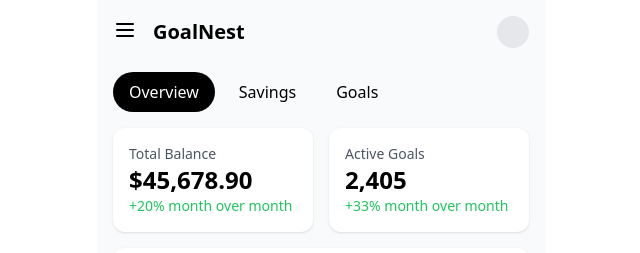
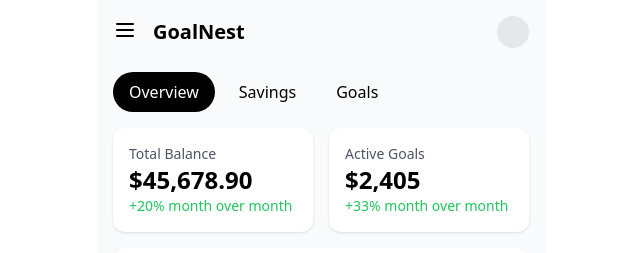
Before and after one commit to the-berryman/goalnest, a React (Vite) app: page / in a window 1280 px wide. Shown: the top 253 px of the page, without its empty margins (319-959 px from the left). Built offline with nearby package versions, Linux system fonts and the light colour scheme.

Commit message:
fixing some values

```diff
--- a/src/App.jsx
+++ b/src/App.jsx
@@ -40,7 +40,7 @@ const GoalNestApp = () => {
                 </div>
                 <div className="p-4 bg-white rounded-xl shadow">
                     <h3 className="text-sm text-gray-600">Active Goals</h3>
-                    <p className="text-2xl font-bold">2,405</p>
+                    <p className="text-2xl font-bold">$2,405</p>
                     <p className="text-sm text-green-500">+33% month over month</p>
                 </div>
             </div>
```
